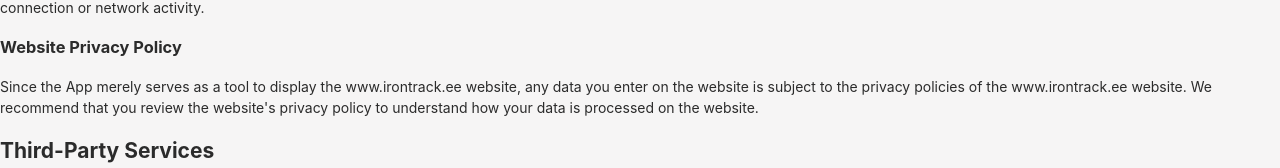
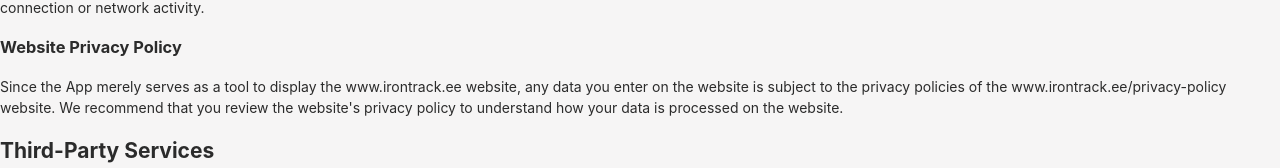
Before and after one commit to sanderprii/Irontrack, a React (Create React App) app in the folder client/: page /privacy-app in a window 1280 px wide. Shown: the part 490-658 px from the top of the page. Built offline with nearby package versions, Linux system fonts and the light colour scheme; no server answers; what chartjs-plugin-datalabels would draw is missing.

Commit message:
add privacy policy

```diff
--- a/client/src/pages/Privacy-app.js
+++ b/client/src/pages/Privacy-app.js
@@ -33,7 +33,7 @@
             <h3>Website Privacy Policy</h3>
             <p>
                 Since the App merely serves as a tool to display the www.irontrack.ee website, any data
-                you enter on the website is subject to the privacy policies of the www.irontrack.ee website.
+                you enter on the website is subject to the privacy policies of the www.irontrack.ee/privacy-policy website.
                 We recommend that you review the website's privacy policy to understand how your data is
                 processed on the website.
             </p>
```
